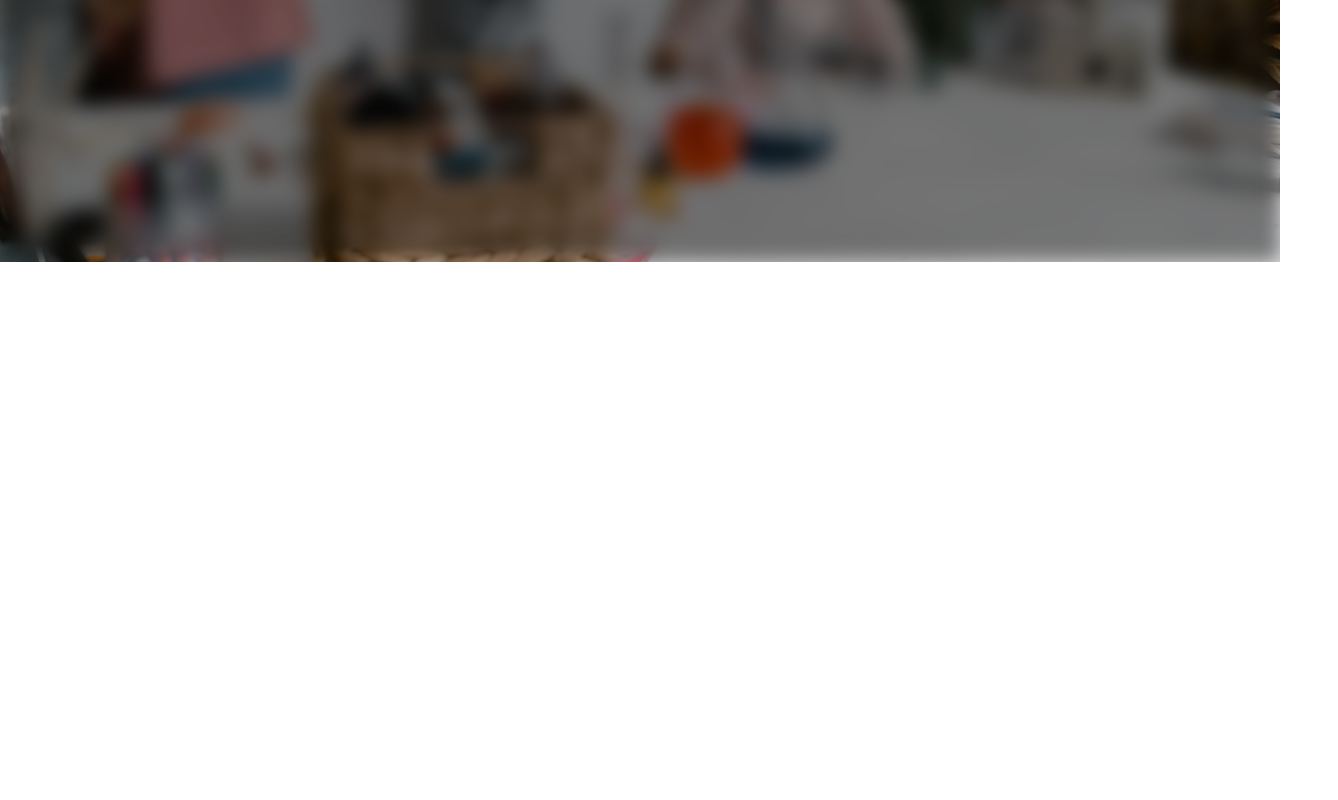
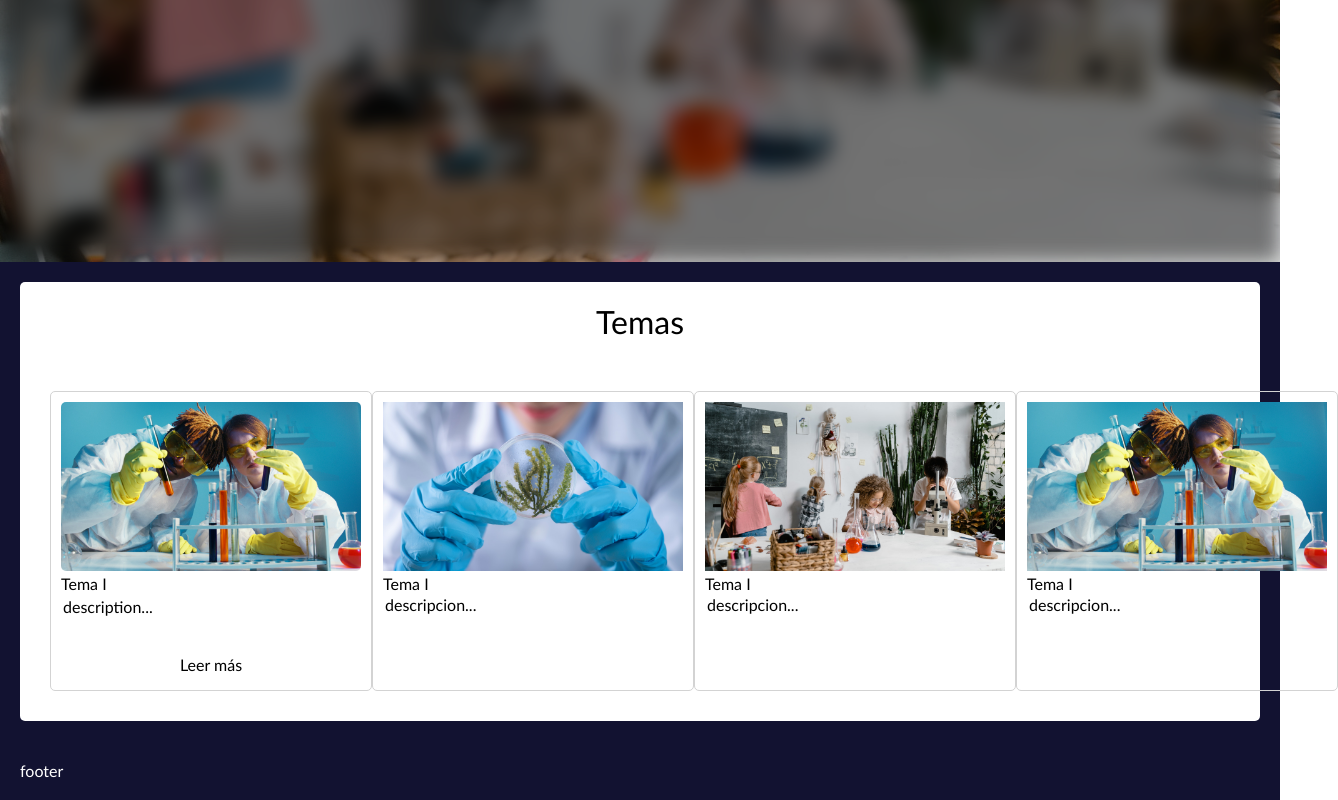
Before and after one commit to addielmoldes/ects, a plain HTML site: page index.html in a window 1280 px wide. Shown: the part 538-1338 px from the top of the page, 1338 px wide, since content can reach past the window. Before the commit the page ends 800 px from the top, so only its background shows below. Drawn offline with Linux system fonts and the light colour scheme.

Commit message:
agregado cards y footer

```diff
--- a/assets/css/estilos.css
+++ b/assets/css/estilos.css
@@ -1,8 +1,21 @@
-a{
+:root {
+    --back_color_1: rgb(18, 18, 49);
+}
+
+* {
+    box-sizing: border-box;
+}
+
+html {
+    scroll-behavior: smooth;
+}
+
+a {
     color: white;
     text-decoration: none;
 }
-ul{
+
+ul {
     list-style: none;
 }
 
@@ -16,7 +29,7 @@ body {
 header {
     height: 100vh;
     background-image: url('../images/background_3.jpg');
-    background-attachment: fixed;
+    /* background-attachment: fixed; */
     background-repeat: no-repeat;
     background-size: cover;
 
@@ -27,7 +40,7 @@ header {
     backdrop-filter: blur(10px) brightness(0.5);
 }
 
-nav{
+nav {
     display: flex;
     justify-content: space-between;
     align-items: center;
@@ -37,7 +50,7 @@ nav{
     font-size: 1.5rem;
 }
 
-ul{
+ul {
     display: flex;
     gap: 20px;
     margin: 0;
@@ -55,8 +68,80 @@ ul{
     font-size: 4rem;
     text-align: center;
 }
-.home-button{
+
+.home-button {
     font-size: 2rem;
     padding: 10px;
-    border: 1px, solid, white;
+    border: 2px solid white;
+    border-radius: 5px;
 }
+
+.topics-container {
+    padding: 20px;
+    background-color: var(--back_color_1);
+}
+
+.content {
+    background-color: white;
+    border-radius: 5px;
+}
+
+.content-title {
+    margin: auto;
+    text-align: center;
+    font-size: xx-large;
+    padding: 20px;
+}
+
+.topic-cards {
+    display: flex;
+    justify-content: space-evenly;
+    padding: 30px;
+}
+
+.card {
+    padding: 10px;
+    border: 1px solid lightgray;
+    border-radius: 5px;
+}
+
+.card:hover {
+    box-shadow: 0 0 5px 1px lightgray;
+    transition: .1s ease all;
+}
+
+.card-image {
+    border-radius: 5px;
+}
+
+.card-title {}
+
+.card-footer {
+    padding: 2px;
+}
+
+.card-description {
+    margin-top: 2px;
+    margin-bottom: 4px;
+    height: 50px;
+}
+
+.card-button {
+    color: black;
+    text-align: center;
+    padding: 4px;
+    display: block;
+    border-radius: 5px;
+}
+
+.card-button:hover {
+    color: white;
+    transition: .3s ease all;
+    background-color: var(--back_color_1);
+}
+
+footer {
+    color: white;
+    padding: 20px;
+    background-color: var(--back_color_1);
+}
--- a/index.html
+++ b/index.html
@@ -10,28 +10,92 @@
     </head>
 
     <body>
-        <header>
+        <header id="home">
             <div class="header-container">
                 <div>
                     <nav>
                         <a href="index.html">ECTS</a>
                         <div>
                             <ul>
-                                <li><a href="">Inicio</a></li>
-                                <li><a href="">Temas</a></li>
+                                <li><a href="#home">Inicio</a></li>
+                                <li><a href="#main">Temas</a></li>
                             </ul>
                         </div>
                     </nav>
                 </div>
                 <div class="home-title">
                     Estudios de Ciencia, Tecnología y Sociedad
-                    <div class="home-button">
+                    <div>
                         <a href="#main" class="home-button">Mas</a>
                     </div>
                 </div>
             </div>
         </header>
-        <main id="main"></main>
+        <main id="main">
+            <div class="topics-container">
+                <div class="content">
+                    <div class="content-title">Temas</div>
+                    <div class="topic-cards">
+                        <div class="card">
+                            <div class="card-body">
+                                <img src="assets/images/background_1.jpg" alt="" width="300" class="card-image">
+                                <div class="card-title">
+                                    Tema I
+                                </div>
+                            </div>
+                            <div class="card-footer">
+                                <div class="card-description">
+                                    description...
+                                </div>
+                                <a href="#" class="card-button">Leer más</a>
+                            </div>
+                        </div>
+                        <div class="card">
+                            <div class="card-body">
+                                <div class="card-image">
+                                    <img src="assets/images/background_2.jpg" alt="" width="300">
+                                </div>
+                                <div class="card-title">
+                                    Tema I
+                                </div>
+                            </div>
+                            <div class="card-footer">
+                                descripcion...
+                            </div>
+                        </div>
+                        <div class="card">
+                            <div class="card-body">
+                                <div class="card-image">
+                                    <img src="assets/images/background_3.jpg" alt="" width="300">
+                                </div>
+                                <div class="card-title">
+                                    Tema I
+                                </div>
+                            </div>
+                            <div class="card-footer">
+                                descripcion...
+                            </div>
+                        </div>
+                        <div class="card">
+                            <div class="card-body">
+                                <div class="card-image">
+                                    <img src="assets/images/background_1.jpg" alt="" width="300">
+                                </div>
+                                <div class="card-title">
+                                    Tema I
+                                </div>
+                            </div>
+                            <div class="card-footer">
+                                descripcion...
+                            </div>
+                        </div>
+                    </div>
+                </div>
+            </div>
+        </main>
+        <footer>
+            footer
+        </footer>
     </body>
 
 </html>
```
